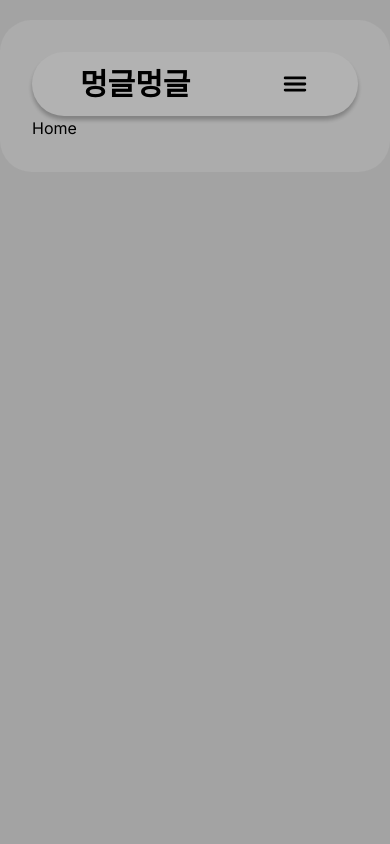
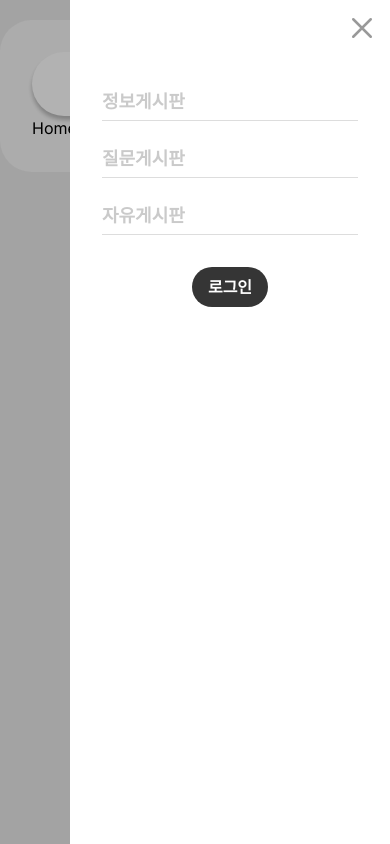
Before and after one commit to JiiHong/meong-geul-meong-geul, a Next.js app: page / in a window 390 px wide. Both pictures are taken after a click on the button 295 px from the left and 84 px from the top of the page. Built offline with nearby package versions, Linux system fonts and the light colour scheme.

Commit message:
[#11] Feat: 모바일 메뉴 버튼 눌렀을 때 나오는 MobileAside 컴포넌트 추가

```diff
--- /dev/null
+++ b/src/components/Header/MobileAside.tsx
@@ -0,0 +1,43 @@
+import { IoCloseOutline } from 'react-icons/io5';
+import Link from 'next/link';
+import { navbarList } from './Navbar';
+
+type Props = {
+  isOpenMenu: boolean;
+  onClick: () => void;
+};
+
+export default function MobileAside({ isOpenMenu, onClick }: Props) {
+  return (
+    <div
+      className={`fixed top-0 right-0 flex flex-col w-80 h-full bg-white transition-all duration-500 ${isOpenMenu ? 'visible' : 'invisible translate-x-full'}`}
+    >
+      <button
+        className="self-end m-2 text-gray-600 rounded-full hover:bg-gray-200"
+        onClick={onClick}
+      >
+        <IoCloseOutline className="w-10 h-10" />
+      </button>
+      <ul className="p-8 space-y-6">
+        {navbarList.map(({ title, path }) => (
+          <li
+            key={crypto.randomUUID()}
+            className="pb-1 text-lg text-gray-400 font-bold border-b border-gray-200 transition-all hover:-translate-y-1 hover:text-gray-700"
+          >
+            <Link href={path} onClick={onClick}>
+              {title}
+            </Link>
+          </li>
+        ))}
+      </ul>
+      <button
+        className="py-2 text-base text-white font-bold rounded-3xl bg-gray-800 transition-all hover:-translate-y-1 hover:bg-gray-900 hover:brightness-120 self-center"
+        onClick={onClick}
+      >
+        <Link href="/login" className="px-4 py-3">
+          로그인
+        </Link>
+      </button>
+    </div>
+  );
+}
--- a/src/components/Header/MobileMenu.tsx
+++ b/src/components/Header/MobileMenu.tsx
@@ -2,6 +2,7 @@
 
 import { IoMenu } from 'react-icons/io5';
 import { useState } from 'react';
+import MobileAside from './MobileAside';
 
 export default function MobileMenu() {
   const [isOpenMenu, setIsOpenMenu] = useState(false);
@@ -16,6 +17,7 @@ export default function MobileMenu() {
       >
         <IoMenu />
       </button>
+      <MobileAside isOpenMenu={isOpenMenu} onClick={handleClick} />
     </div>
   );
 }
```
